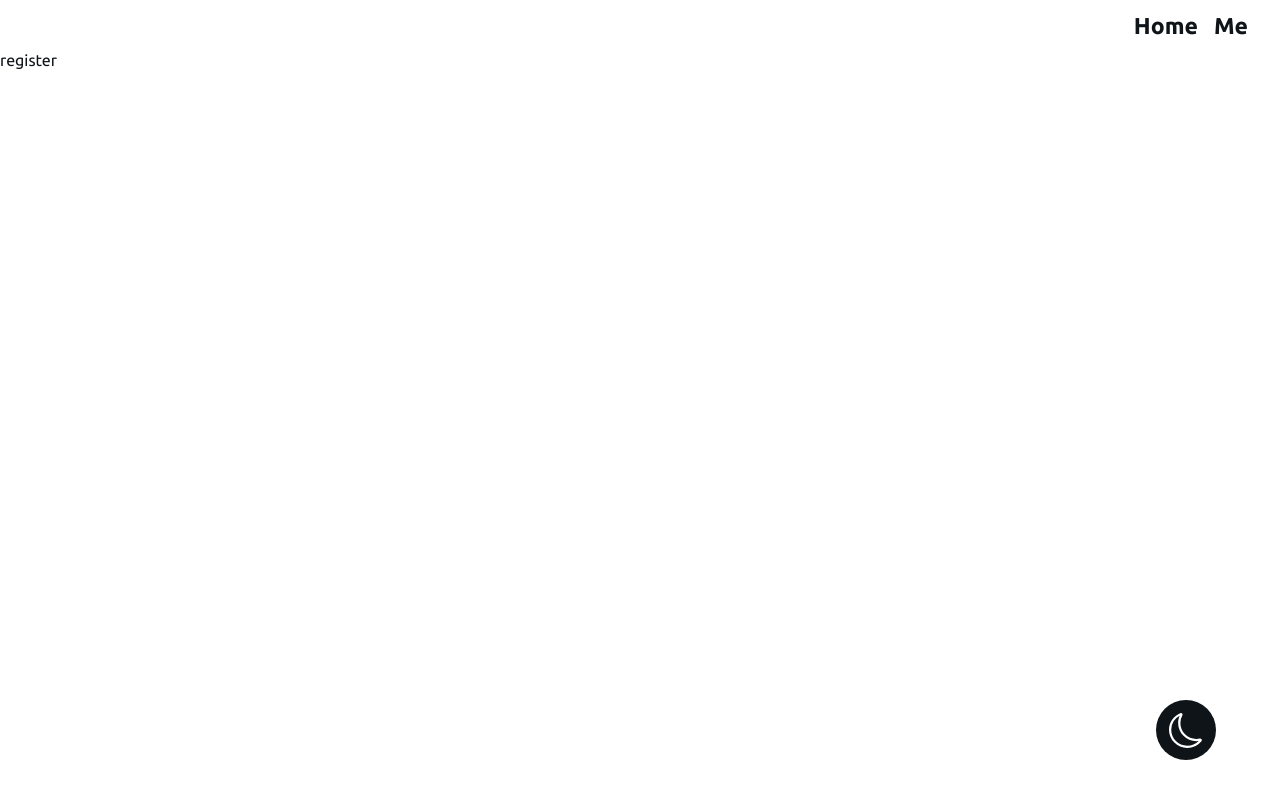
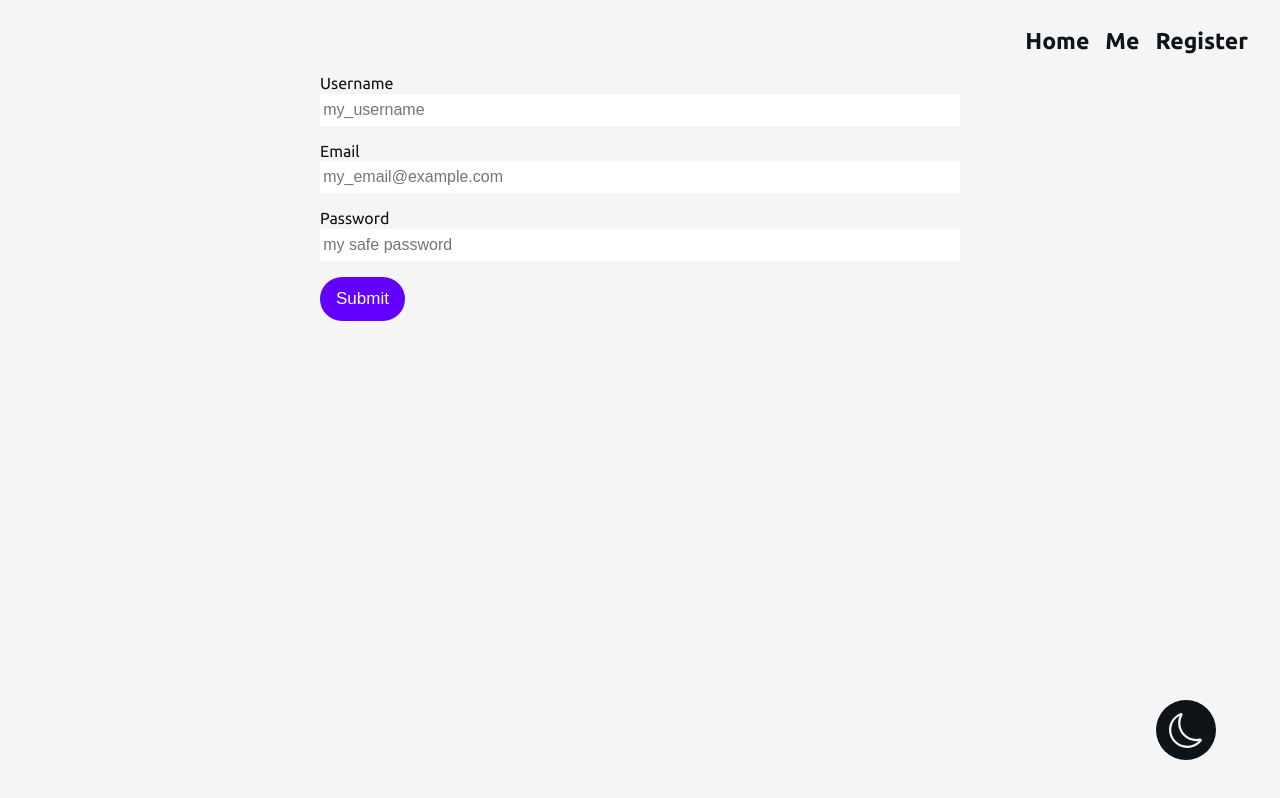
Before and after one commit to RenanPimentel/blog, a React (Create React App) app in the folder client/: page /register in a window 1280 px wide. Built offline with nearby package versions, Linux system fonts and the light colour scheme.

Commit message:
add register page and cookies

```diff
--- a/client/package.json
+++ b/client/package.json
@@ -12,6 +12,7 @@
     "@types/node": "^12.0.0",
     "@types/react": "^17.0.0",
     "@types/react-dom": "^17.0.0",
+    "axios": "^0.21.1",
     "framer-motion": "^4.1.17",
     "react": "^17.0.2",
     "react-dom": "^17.0.2",
--- a/client/src/components/Navbar.tsx
+++ b/client/src/components/Navbar.tsx
@@ -16,6 +16,11 @@ function Navbar() {
             Me
           </Link>
         </li>
+        <li>
+          <Link className="link" to="/register">
+            Register
+          </Link>
+        </li>
       </ul>
       <ToggleDark />
     </nav>
--- a/client/src/index.css
+++ b/client/src/index.css
@@ -2,25 +2,29 @@
 
 :root {
   --main-color: rgb(100, 0, 255);
-  --black: rgb(15, 20, 25);
-  --white: white;
+  --main-black: rgb(15, 20, 25);
+  --main-white: whitesmoke;
+  --pure-black: black;
+  --pure-white: white;
   --padding: 0.5rem 2rem;
 }
 
 #root {
   min-height: 100vh;
-  background: var(--white);
-  color: var(--black);
+  background: var(--main-white);
+  color: var(--main-black);
 }
 
 .dark {
-  --white: rgb(15, 20, 25);
-  --black: white;
+  --main-white: rgb(15, 20, 25);
+  --main-black: whitesmoke;
+  --pure-black: white;
+  --pure-white: black;
   transition: all 0.3s ease-out;
 }
 
 * {
-  color: var(--black);
+  color: var(--main-black);
 }
 
 body {
@@ -30,19 +34,48 @@ body {
   font-family: "Ubuntu", sans-serif;
 }
 
-a.btn {
+.btn {
   display: block;
   width: max-content;
   background: var(--main-color);
   color: white;
   text-decoration: none;
   padding: 0.5rem 0.75rem;
+  border: none;
   border-radius: 50px;
   transition: color 0.5s ease, transform 0.05s ease;
+  cursor: pointer;
 }
 
-a.btn:active {
+.btn:active {
   transform: scale(1.1);
+}
+
+.btn-large {
+  font-size: 17px;
+  padding: 0.75rem 1rem;
+}
+
+.form-container {
+  width: 50vw;
+  min-width: 250px;
+  height: 20rem;
+  margin: auto;
+}
+
+.form-control {
+  display: flex;
+  flex-direction: column;
+  gap: 0.1rem;
+  margin-bottom: 1rem;
+}
+
+.form-control input {
+  font-size: 16px;
+  line-height: 2rem;
+  padding: 0 0.2rem;
+  background: var(--pure-white);
+  border: none;
 }
 
 .nav {
@@ -50,6 +83,7 @@ a.btn:active {
   display: flex;
   align-items: flex-end;
   justify-content: flex-end;
+  height: 50px;
   font-size: 23px;
   line-height: 35px;
   position: relative;
@@ -57,7 +91,7 @@ a.btn:active {
 
 .nav .link {
   display: block;
-  color: var(--black);
+  color: var(--main-black);
   text-decoration: none;
   font-weight: bolder;
   transition: color 0.3s ease;
@@ -83,7 +117,7 @@ a.btn:active {
   height: 60px;
   top: calc(95vh - 60px);
   left: calc(95vw - 60px);
-  background: var(--black);
+  background: var(--main-black);
   border-radius: 50%;
   cursor: pointer;
 }
@@ -97,7 +131,7 @@ a.btn:active {
 }
 
 .toggle-dark button svg {
-  fill: var(--white);
+  fill: var(--main-white);
   width: 35px;
   height: 35px;
 }
@@ -105,3 +139,20 @@ a.btn:active {
 .wrapper {
   padding: var(--padding);
 }
+
+.error {
+  color: red;
+  background: rgba(255, 0, 0, 0.1);
+  line-height: 30px;
+  padding: 0 0.2rem;
+}
+
+input.border-red {
+  border: 1px solid red;
+}
+
+@media (max-width: 350px) {
+  :root {
+    --padding: 0.25rem 0.5rem;
+  }
+}
--- a/client/src/pages/MePage.tsx
+++ b/client/src/pages/MePage.tsx
@@ -1,7 +1,7 @@
 import React from "react";
 
 function MePage() {
-  return <div>Me Page</div>;
+  return <main className="wrapper">me page</main>;
 }
 
 export default MePage;
--- a/client/src/pages/RegisterPage.tsx
+++ b/client/src/pages/RegisterPage.tsx
@@ -1,7 +1,93 @@
-import React from "react";
+import axios from "axios";
+import React, { MutableRefObject, useRef, useState } from "react";
+import { useHistory } from "react-router-dom";
 
 function RegisterPage() {
-  return <div>register</div>;
+  const history = useHistory();
+  const [username, setUsername] = useState("");
+  const [email, setEmail] = useState("");
+  const [password, setPassword] = useState("");
+  const formEl: MutableRefObject<null | HTMLFormElement> = useRef(null);
+
+  const handleSubmit = async (e: React.FormEvent<HTMLFormElement>) => {
+    e.preventDefault();
+    try {
+      const post = await axios.post("http://localhost:4000/register", {
+        username,
+        email,
+        password,
+      });
+      history.push("/me");
+      document.cookie = JSON.stringify(post.data);
+    } catch (e) {
+      const errors: { field: string; reason: string }[] =
+        e.response.data.errors;
+
+      errors.forEach(err => {
+        const input = formEl.current?.querySelector(
+          `#${err.field}`
+        ) as HTMLInputElement;
+
+        const div = document.createElement("div");
+        div.classList.add("error");
+        div.textContent = err.reason;
+        input.parentElement?.appendChild(div);
+        input.classList.add("border-red");
+
+        setTimeout(() => {
+          input.parentElement?.removeChild(div);
+          input.classList.remove("border-red");
+        }, 2500);
+      });
+    }
+  };
+
+  return (
+    <main className="wrapper">
+      <div className="form-container">
+        <form onSubmit={handleSubmit} ref={formEl}>
+          <div className="form-control">
+            <label htmlFor="username">Username</label>
+            <input
+              onChange={e => setUsername(e.target.value)}
+              value={username}
+              className="input"
+              type="text"
+              id="username"
+              placeholder="my_username"
+            />
+          </div>
+          <div className="form-control">
+            <label htmlFor="email">Email</label>
+            <input
+              onChange={e => setEmail(e.target.value)}
+              value={email}
+              className="input"
+              type="email"
+              id="email"
+              placeholder="my_email@example.com"
+            />
+          </div>
+          <div className="form-control">
+            <label htmlFor="password">Password</label>
+            <input
+              onChange={e => setPassword(e.target.value)}
+              value={password}
+              className="input"
+              type="password"
+              id="password"
+              placeholder="my safe password"
+            />
+          </div>
+          <div className="form-control">
+            <button type="submit" className="btn btn-large">
+              Submit
+            </button>
+          </div>
+        </form>
+      </div>
+    </main>
+  );
 }
 
 export default RegisterPage;
--- /dev/null
+++ b/client/src/utils/validateEmail.ts
@@ -0,0 +1,6 @@
+const res =
+  /^(([^<>()\[\]\\.,;:\s@"]+(\.[^<>()\[\]\\.,;:\s@"]+)*)|(".+"))@((\[[0-9]{1,3}\.[0-9]{1,3}\.[0-9]{1,3}\.[0-9]{1,3}\])|(([a-zA-Z\-0-9]+\.)+[a-zA-Z]{2,}))$/;
+
+export function validateEmail(email?: string): boolean {
+  return Boolean(email && res.test(email.toLowerCase()));
+}
```
Also changed, not shown: 2 other files (tests, documents, lock files or other folders).
